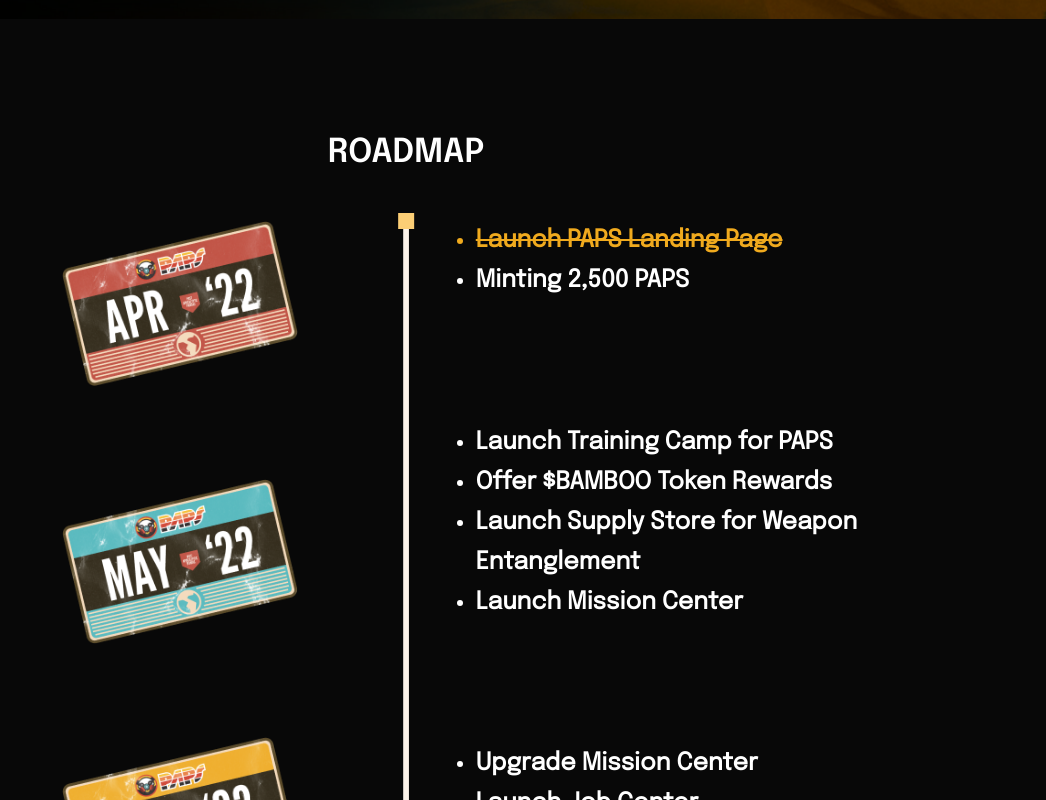
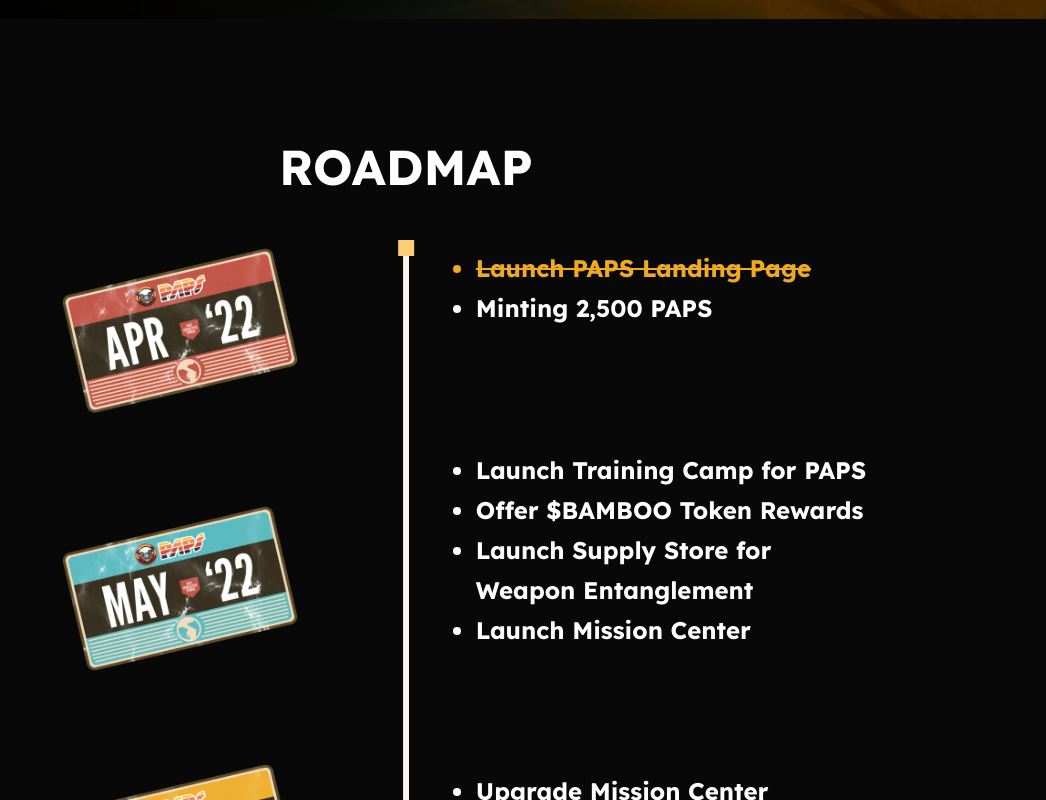
Before and after one commit to niramnagrab/paps, a React (Create React App) app: page / in a window 1280 px wide. Shown: the part 1840-2640 px from the top of the page, without its empty margins (234-1280 px from the left). Built offline with nearby package versions, Linux system fonts and the light colour scheme; the HTML template or start-up script is replaced by a standard one.

Commit message:
Final touches

```diff
--- a/src/component/asserts/css/faq.css
+++ b/src/component/asserts/css/faq.css
@@ -10,7 +10,7 @@
   font-weight: 400;
   margin-bottom: 30px;
   line-height: 20px;
-  font-size: 16px;
+  font-size: 20px;
   position: absolute;
 }
 
--- a/src/index.css
+++ b/src/index.css
@@ -17,7 +17,7 @@
 }
 
 h1 {
-  font-family: "Epilogue SemiBold";
+  font-family: Lexend;
 }
 
 body {
@@ -201,7 +201,7 @@
   text-transform: uppercase;
   margin-bottom: 5%;
   line-height: 46px;
-  font-family: "Epilogue Bold";
+  font-family: Lexend;
 }
 
 .leftLore p {
@@ -246,6 +246,7 @@
 }
 .roadmap h1 {
   margin: 4% 0%;
+  font-size: 49px;
 }
 .roadmapContainer {
   width: 100%;
@@ -257,7 +258,7 @@
   background-repeat: no-repeat;
   background-size: contain;
   background-position: center;
-  padding-bottom: 190px;
+  padding-bottom: 227px;
 }
 .leftRoadMap {
   width: 50%;
@@ -307,6 +308,8 @@
   padding: 0% 62px 4%;
   box-sizing: border-box;
   text-transform: initial;
+  font-family: Lexend;
+  font-size: 25px;
 }
 .rightRoadMap ul li {
   font-weight: 700;
@@ -316,6 +319,9 @@
 .launchPaps {
   text-decoration-line: line-through;
   color: #f0aa1e !important;
+  font-family: Lexend;
+  font-size: 25px;
+  font-weight: bold;
 }
 /* Faqs  section starts here */
 .faqs {
@@ -388,6 +394,7 @@
   width: 80%;
   justify-content: space-between;
   align-items: center;
+  font-family: "Epilogue SemiBold";
 }
 .contactLinks li {
   display: flex;
```
Also changed, not shown: 1 other file (tests, documents, lock files or other folders).
